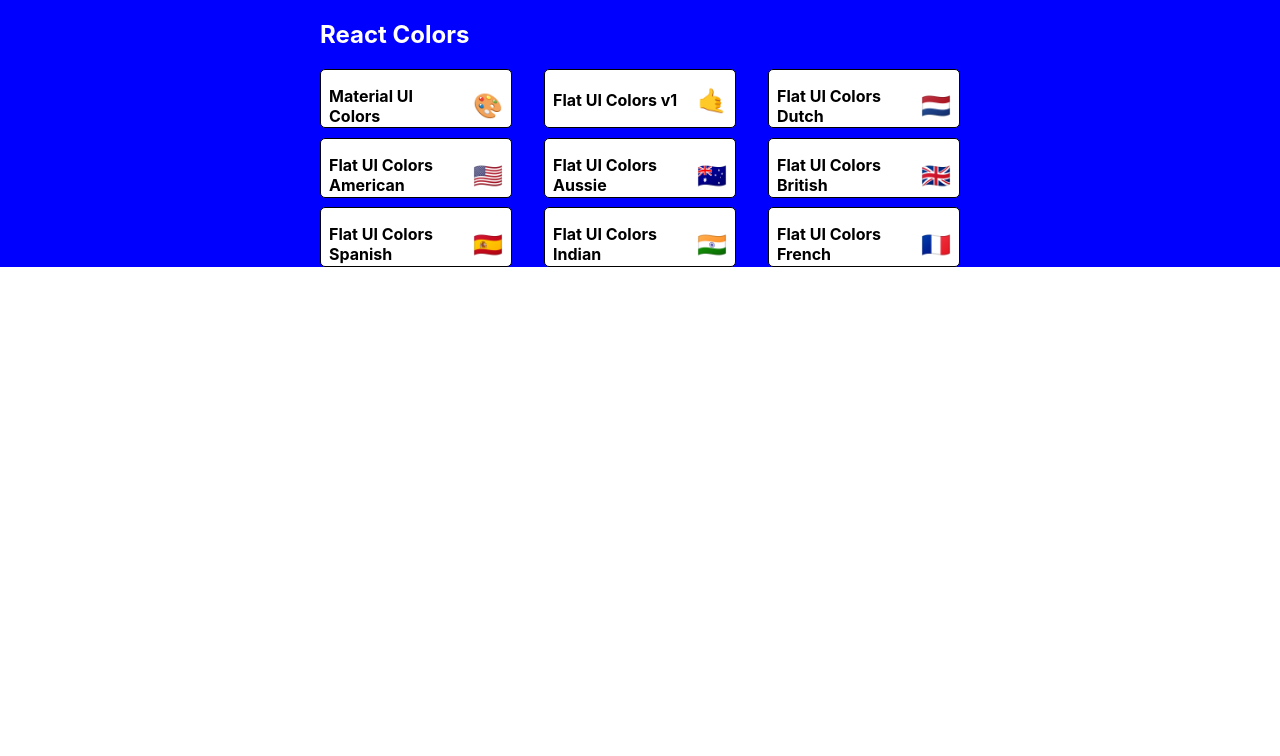
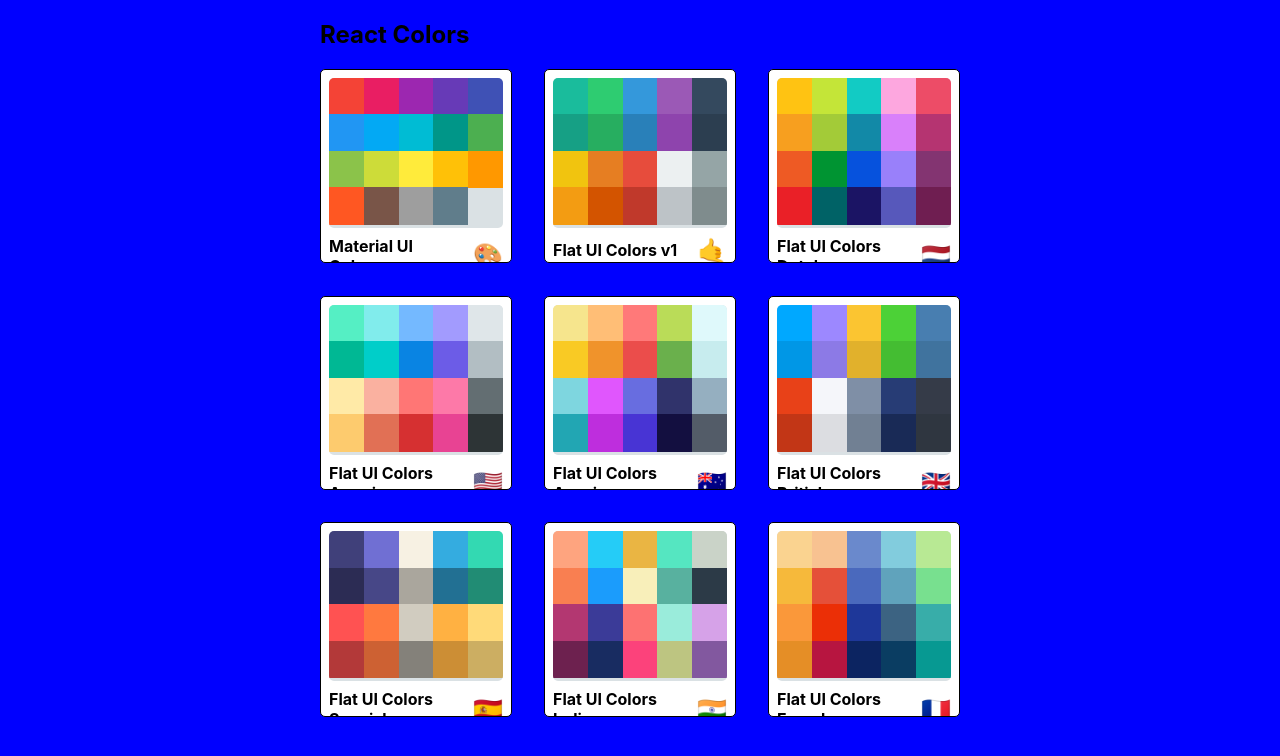
Before and after one commit to DrYoussefTemraz/ColorsApp-Youssef, a React (Create React App) app: page / in a window 1280 px wide. Shown: the top 756 px of the page. Built offline with nearby package versions, Linux system fonts and the light colour scheme.

Commit message:
add minipalettes and styling

```diff
--- a/package.json
+++ b/package.json
@@ -45,5 +45,8 @@
       "last 1 firefox version",
       "last 1 safari version"
     ]
+  },
+  "devDependencies": {
+    "@babel/plugin-proposal-private-property-in-object": "^7.21.11"
   }
 }
--- a/src/MiniPalette.js
+++ b/src/MiniPalette.js
@@ -13,7 +13,11 @@
     },
   },
   colors: {
-    backgroundColor: "grey",
+    backgroundColor: "#dae1e4",
+    height: "150px",
+    width: "100%",
+    borderRadius: "5px",
+    overflow: "hidden",
   },
   title: {
     display: "flex",
@@ -29,18 +33,35 @@
     marginLeft: "0.5rem",
     fontSize: "1.5rem",
   },
+  miniColor: {
+    height: "25%",
+    width: "20%",
+    float: "left",
+    margin: "0 auto",
+    position: "relative",
+    marginBottom: "-1px",
+  },
 };
+
 function MiniPalette(props) {
-  const { classes, paletteName, emoji } = props;
-  console.log(classes);
+  const { classes, paletteName, emoji, colors } = props;
+  const miniColorBoxes = colors.map((color) => (
+    <div
+      className={classes.miniColor}
+      style={{ backgroundColor: color.color }}
+      key={color.name}
+    />
+  ));
 
   return (
     <div className={classes.root}>
-      <div className={classes.colors} />
+      <div className={classes.colors}>{miniColorBoxes}</div>
+
       <h5 className={classes.title}>
         {paletteName} <span className={classes.emoji}>{emoji}</span>
       </h5>
     </div>
   );
 }
+
 export default withStyles(styles)(MiniPalette);
--- a/src/PaletteList.js
+++ b/src/PaletteList.js
@@ -6,7 +6,7 @@
 const styles = {
   root: {
     backgroundColor: "blue",
-    height: "100%",
+    height: "100vh",
     display: "flex",
     alignItems: "flex-start",
     justifyContent: "center",
@@ -22,7 +22,6 @@
     display: "flex",
     width: "100%",
     justifyContent: "space-between",
-    color: "white",
   },
   palettes: {
     boxSizing: "border-box",
```
Also changed, not shown: 1 other file (tests, documents, lock files or other folders).
